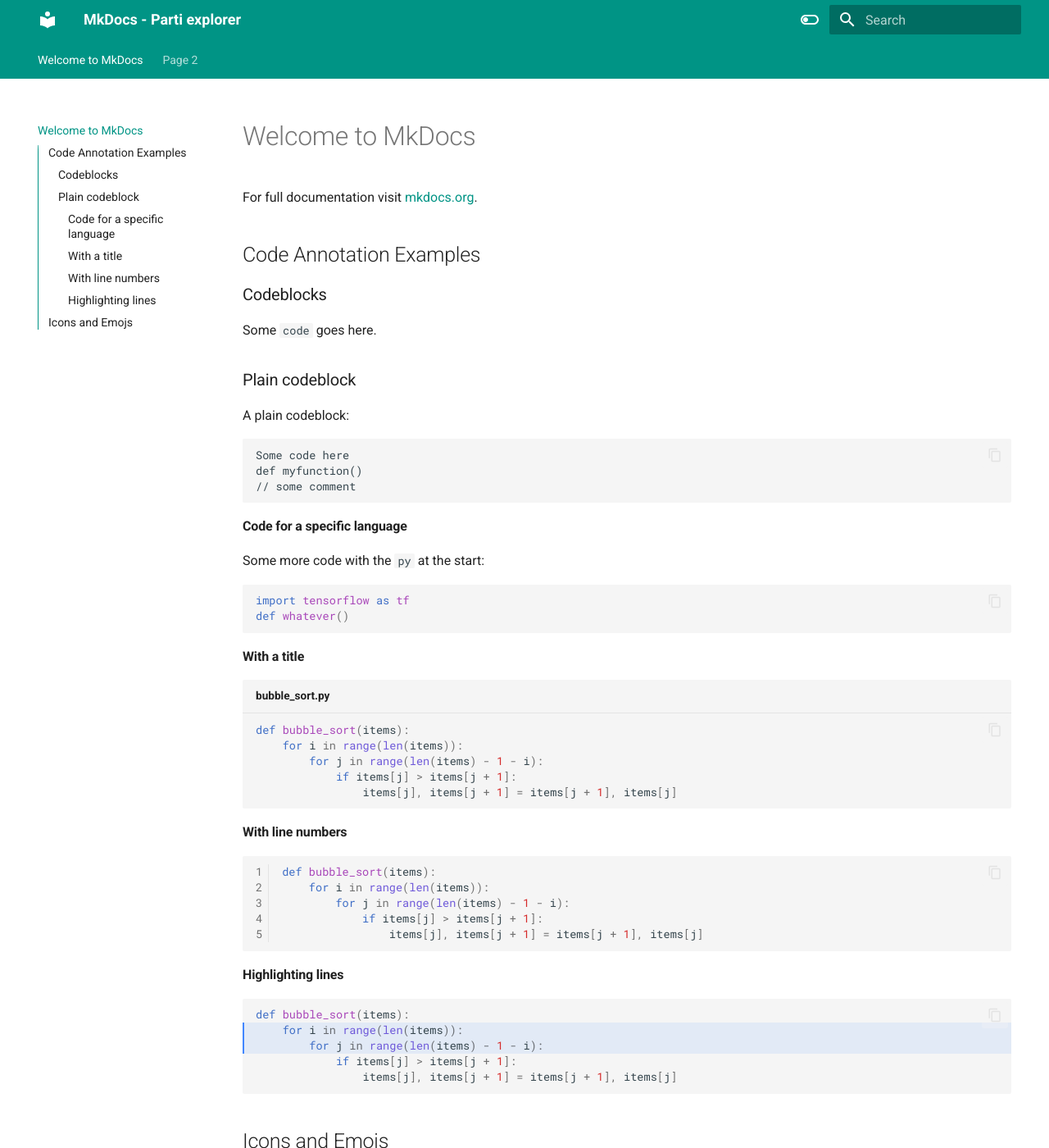
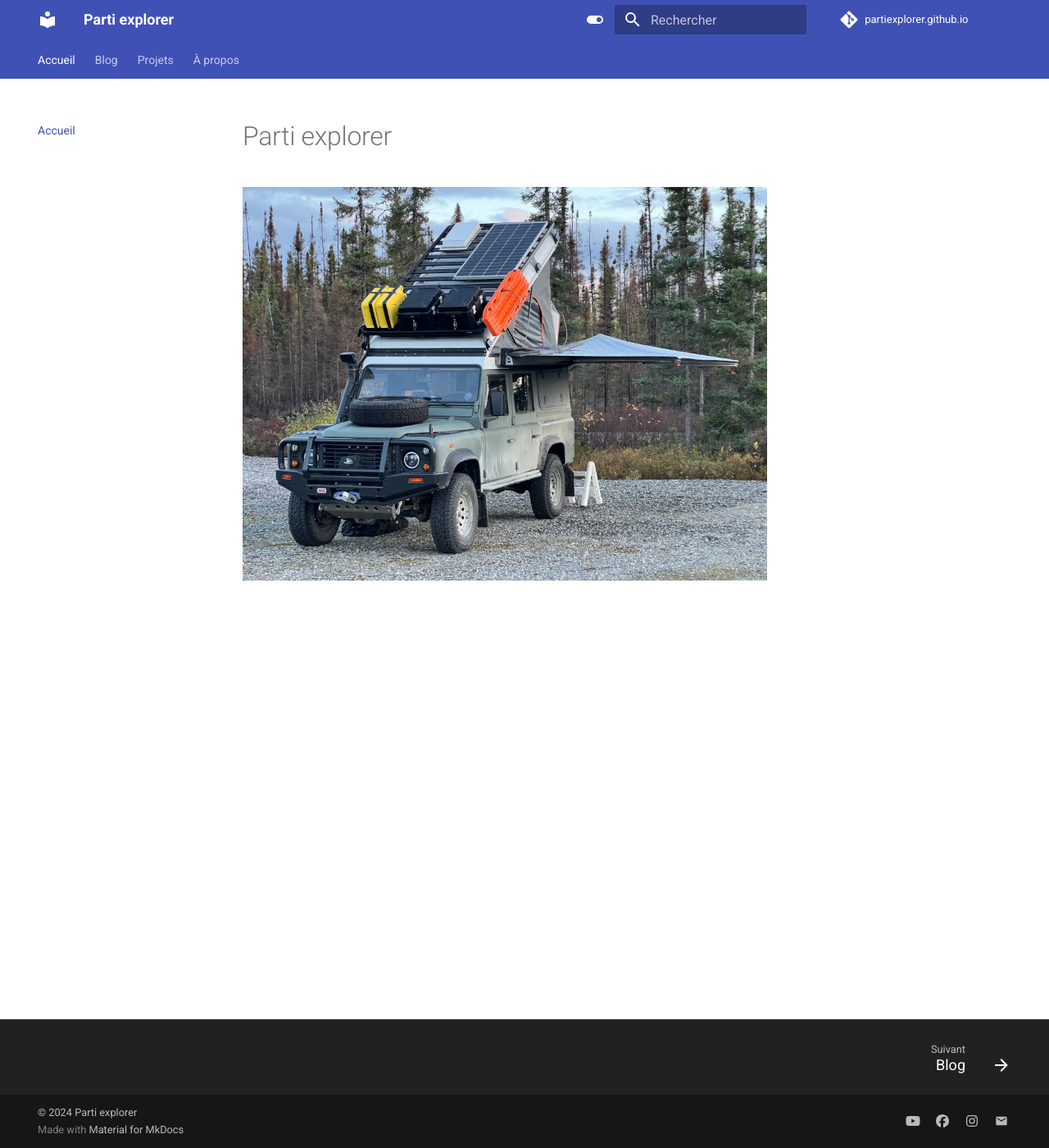
Before and after one commit to partiexplorer/partiexplorer.github.io, an MkDocs documentation site: the page built from docs/index.md, in a window 1280 px wide and 1400 px high. Shown: the whole window at 82% size. Built offline with MkDocs 1.6.1 and Material for MkDocs 9.7.7, drawn with Linux system fonts in a browser that asks for light colours; emoji names are drawn with the system emoji font; comment, search, counter and statistics services are not loaded.

Commit message:
Update initial content

````diff
--- /dev/null
+++ b/docs/blog/.authors.yml
@@ -0,0 +1,6 @@
+authors:
+  partiexplorer:
+    name: Stéphane Bouchard
+    description: Creator
+    avatar: https://avatars.githubusercontent.com/u/59700933
+    url: https://github.com/partiexplorer
--- /dev/null
+++ b/docs/blog/.meta.yml
@@ -0,0 +1,4 @@
+comments: true
+authors: [partiexplorer]
+hide:
+  - feedback
--- a/docs/index.md
+++ b/docs/index.md
@@ -1,68 +1,3 @@
-# Welcome to MkDocs
+# Parti explorer
 
-For full documentation visit [mkdocs.org](https://www.mkdocs.org).
-
-## Code Annotation Examples
-
-### Codeblocks
-
-Some `code` goes here.
-
-### Plain codeblock
-
-A plain codeblock:
-
-```
-Some code here
-def myfunction()
-// some comment
-```
-
-#### Code for a specific language
-
-Some more code with the `py` at the start:
-
-``` py
-import tensorflow as tf
-def whatever()
-```
-
-#### With a title
-
-``` py title="bubble_sort.py"
-def bubble_sort(items):
-    for i in range(len(items)):
-        for j in range(len(items) - 1 - i):
-            if items[j] > items[j + 1]:
-                items[j], items[j + 1] = items[j + 1], items[j]
-```
-
-#### With line numbers
-
-``` py linenums="1"
-def bubble_sort(items):
-    for i in range(len(items)):
-        for j in range(len(items) - 1 - i):
-            if items[j] > items[j + 1]:
-                items[j], items[j + 1] = items[j + 1], items[j]
-```
-
-#### Highlighting lines
-
-``` py hl_lines="2 3"
-def bubble_sort(items):
-    for i in range(len(items)):
-        for j in range(len(items) - 1 - i):
-            if items[j] > items[j + 1]:
-                items[j], items[j + 1] = items[j + 1], items[j]
-```
-
-## Icons and Emojs
-
-:smile:
-
-:fontawesome-regular-face-laugh-wink:
-
-:fontawesome-brands-twitter:{ .twitter }
-
-:octicons-heart-fill-24:{ .heart }
+![defender](./assets/images/defender.jpg){ width="640" }
--- /dev/null
+++ b/docs/stylesheets/extra.css
@@ -0,0 +1,19 @@
+.youtube {
+    color: #FF0000
+}
+
+.facebook {
+    color: #4267B2
+}
+
+.instagram {
+    color: #000000
+}
+
+.armygreen {
+    color: #454B1B
+}
+
+.keswick {
+    color: #43452B
+}
--- a/mkdocs.yml
+++ b/mkdocs.yml
@@ -1,9 +1,28 @@
-site_name: MkDocs - Parti explorer
+# Copyright (c) 2024 Stéphane Bouchard <partiexplorer@gmail.com>
+
+# Project information
+site_name: Parti explorer
+site_url: https://partiexplorer.github.io/
+site_author: Stéphane Bouchard
+site_description: >-
+  Documentation des aventures de Parti explorer en camion aménagé avec tous ce qui entoure ce projet.
+
+# Repository
+repo_name: partiexplorer.github.io
+repo_url: https://github.com/partiexplorer/partiexplorer.github.io
+
+copyright: |
+  &copy; 2024 <a href="https://github.com/partiexplorer" target="_blank" rel="noopener">Parti explorer</a>
+
+# Configuration
 theme:
   name: material
+  language: fr
   features:
     - navigation.tabs
     - navigation.sections
+    - navigation.indexes
+    - navigation.footer
     - toc.integrate
     - navigation.top
     - search.suggest
@@ -11,32 +30,45 @@ theme:
     - content.tabs.link
     - content.code.annotation
     - content.code.copy
-  language: en
   palette:
-    - scheme: default
-      toggle:
-        icon: material/toggle-switch-off-outline
-        name: Switch to dark mode
-      primary: teal
-      accent: purple
-    - scheme: slate
+    - media: "(prefers-color-scheme: light)"
+      scheme: default
+      primary: indigo
+      accent: indigo
       toggle:
         icon: material/toggle-switch
+        name: Switch to dark mode
+    - media: "(prefers-color-scheme: dark)"
+      scheme: slate
+      primary: black
+      accent: indigo
+      toggle:
+        icon: material/toggle-switch-off
         name: Switch to light mode
-      primary: teal
-      accent: lime
 
+# Plugins
+plugins:
+  - blog
+  - search:
+      separator: '[\s\u200b\-_,:!=\[\]()"`/]+|\.(?!\d)|&[lg]t;|(?!\b)(?=[A-Z][a-z])'
+
+# Additional configuration
 extra:
   social:
-    - icon: fontawesome/brands/github-alt
-      link: https://github.com/partiexplorer
-    - icon: fontawesome/brands/twitter
-      link: https://twitter.com/Partiexplorer
-    - icon: fontawesome/brands/linkedin
-      link: https://www.linkedin.com/in/sbouchard25/
     - icon: fontawesome/brands/youtube
-      link: https://www.youtube.com/@partiexplorer/
+      link: https://youtube.com/@partiexplorer/
+    - icon: fontawesome/brands/facebook
+      link: https://facebook.com/partiexplorer
+    - icon: fontawesome/brands/instagram
+      link: https://instagram.com/partiexplorer
+    - icon: material/email
+      link: mailto:partiexplorer@gmail.com
+      name: partiexplorer@gmail.com
 
+extra_css:
+  - stylesheets/extra.css
+
+# Extensions
 markdown_extensions:
   - pymdownx.highlight:
       anchor_linenums: true
@@ -50,9 +82,15 @@ markdown_extensions:
   - pymdownx.superfences
   - pymdownx.mark
   - attr_list
+  - md_in_html
   - pymdownx.emoji:
-      emoji_index: !!python/name:materialx.emoji.twemoji
-      emoji_generator: !!python/name:materialx.emoji.to_svg
+      emoji_index: !!python/name:material.extensions.emoji.twemoji
+      emoji_generator: !!python/name:material.extensions.emoji.to_svg
 
-copyright: |
-  &copy; 2024 <a href="https://github.com/partiexplorer"  target="_blank" rel="noopener">Parti explorer</a>
+# Page tree
+nav:
+- Accueil: index.md
+- Blog:
+  - blog/index.md
+- Projets: projets.md
+- À propos: apropos.md
````
Also changed, not shown: docs/apropos.md (added, +12 -0 lines), docs/blog/index.md (added, +1 -0 lines), docs/blog/posts/je-suis-maintenant-blogueur.md (added, +20 -0 lines), docs/page2.md (deleted, +0 -5 lines), docs/projets.md (added, +17 -0 lines), docs/assets/images/defender.jpg (added), 1 other file.
